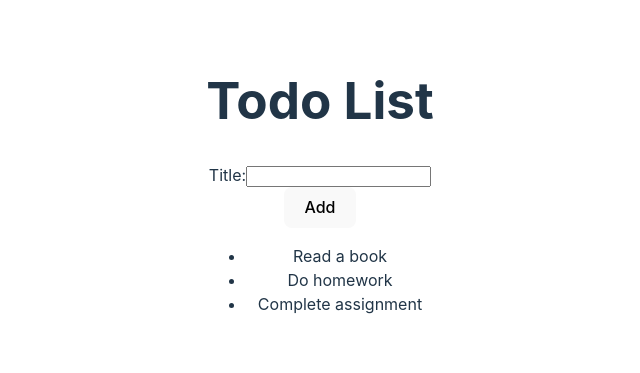
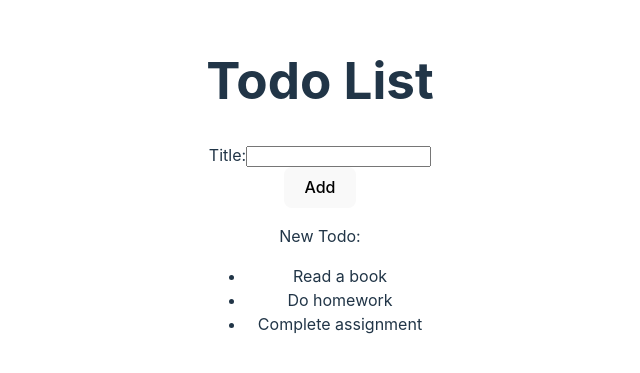
Before and after one commit to AlonaSamoilenko/MY-FIRST-APP, a React (Vite) app: page / in a window 1280 px wide. Shown: the part 215-588 px from the top of the page, without its empty margins (320-960 px from the left). Built offline with nearby package versions, Linux system fonts and the light colour scheme.

Commit message:
stored NewTodo in React State

```diff
--- a/src/AddTodoForm.jsx
+++ b/src/AddTodoForm.jsx
@@ -1,9 +1,12 @@
-function AddTodoForm() {
+function AddTodoForm(props) {
+
     function handleAddTodo(event){
        event.preventDefault();
 
        const todoTitle = event.target.title.value;
        console.log(todoTitle);
+
+       props.onAddTodo(todoTitle);
     }
     return (
         <>
--- a/src/App.jsx
+++ b/src/App.jsx
@@ -6,10 +6,12 @@ import TodoList from './TodoList.jsx'
 import AddTodoForm from './AddTodoForm.jsx'
 function App() {
   const [count, setCount] = useState(0);
+  const [newTodo, setNewTodo] = useState('');
   return (
     <>
     <h1> Todo List </h1>
-    <AddTodoForm/>
+    <AddTodoForm onAddTodo={setNewTodo} />
+    <p> New Todo: {newTodo} </p>
     <TodoList/>
     </>
   );
```
